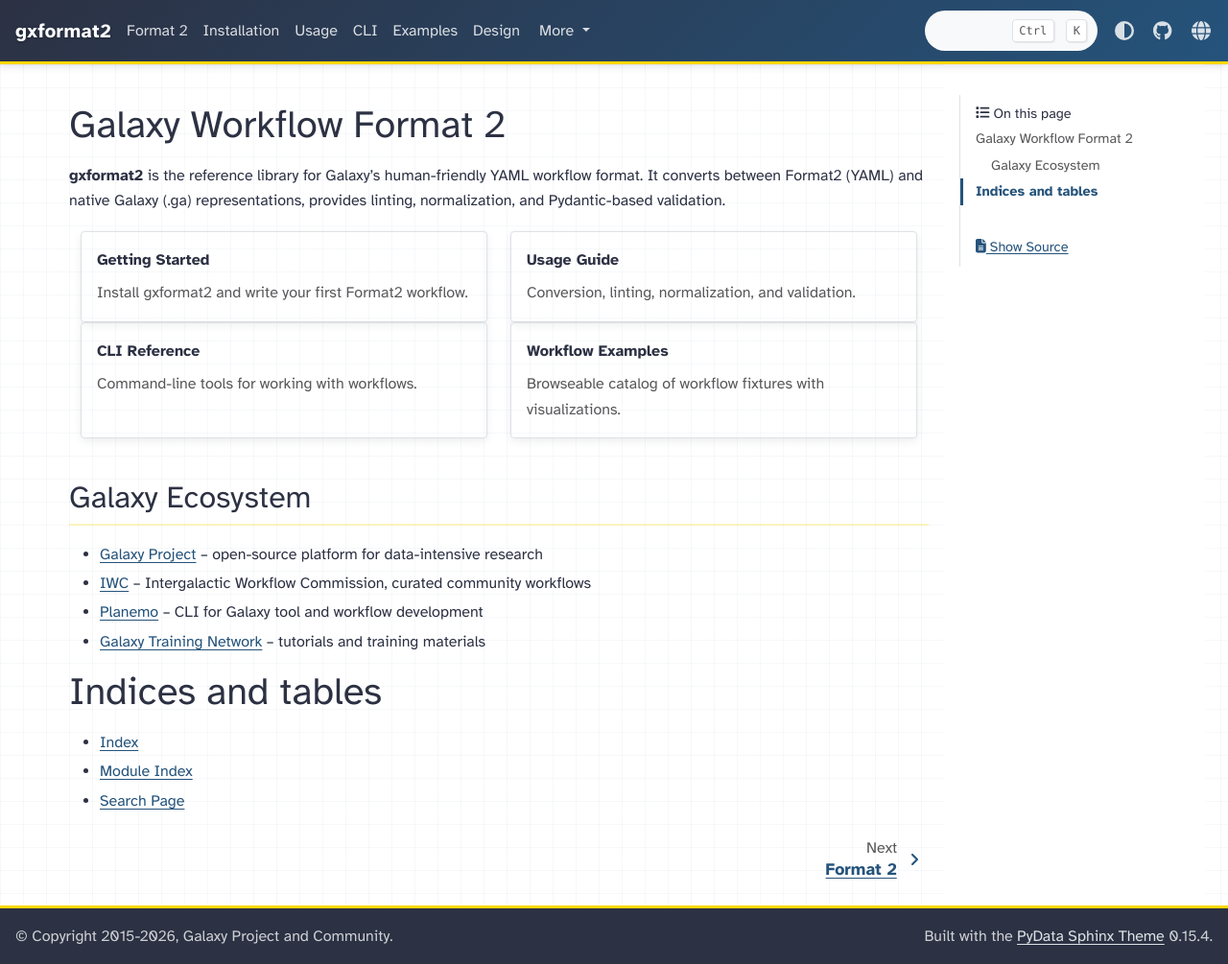
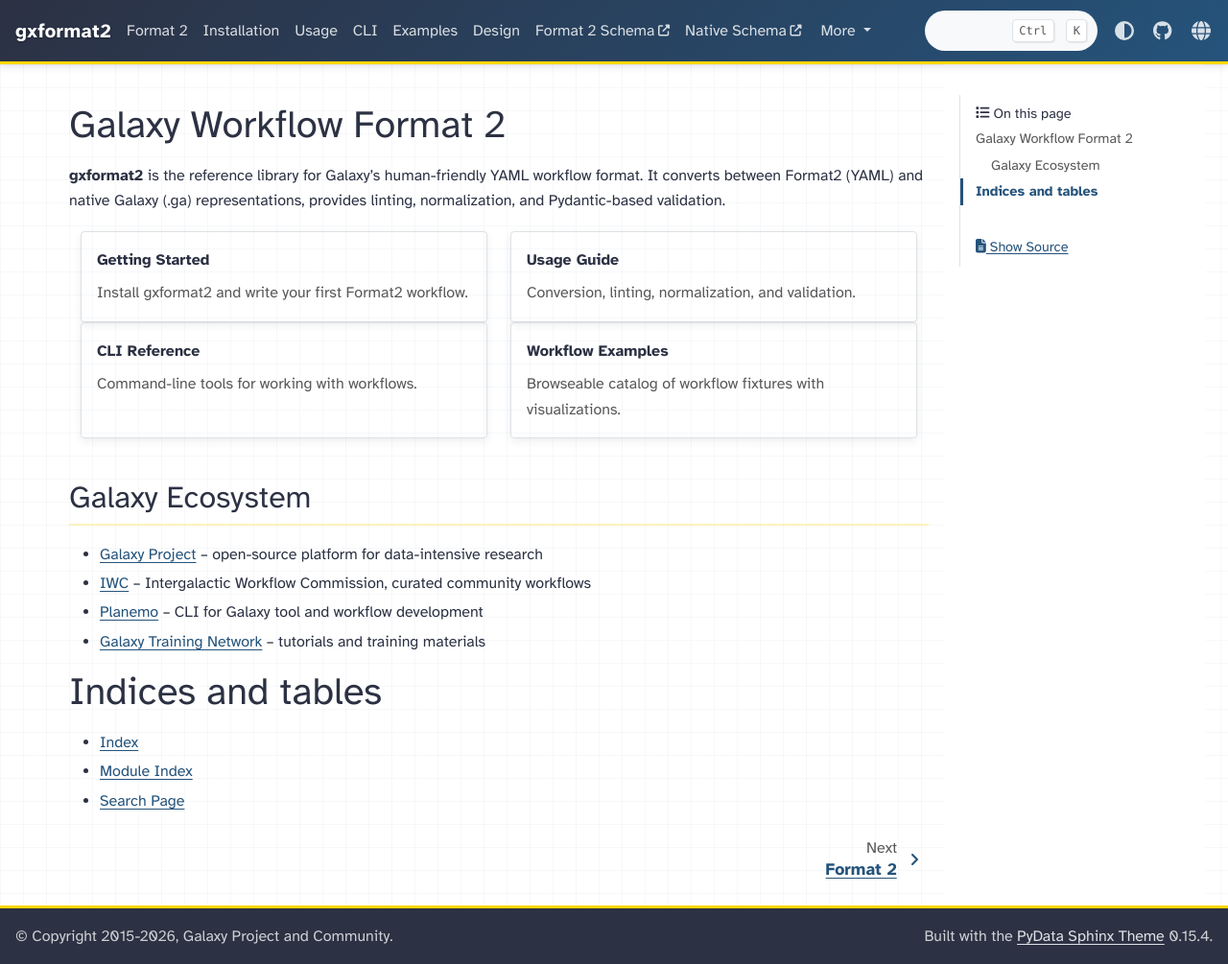
Before and after one commit to galaxyproject/gxformat2, a Sphinx documentation site: the page built from docs/index.rst, in a window 1280 px wide and 1005 px high. Shown: the whole window at 96% size. Built offline with Sphinx 7.4.7 and the PyData theme 0.15.4, drawn with Linux system fonts in a browser that asks for light colours.

Commit message:
Promote schema HTMLs to sphinx navbar
Add Format 2 Schema and Native Schema as top-level navbar items
via toctree external URLs. Bump header_links_before_dropdown to 8
so they render inline alongside Examples/Design.

Co-Authored-By: Claude Opus 4.6 (1M context) <noreply@anthropic.com>

```diff
--- a/docs/conf.py
+++ b/docs/conf.py
@@ -49,7 +49,7 @@ html_theme_options = {
     "logo": {
         "text": "gxformat2",
     },
-    "header_links_before_dropdown": 6,
+    "header_links_before_dropdown": 8,
     "pygment_light_style": "default",
     "navbar_align": "left",
     "show_prev_next": True,
--- a/docs/index.rst
+++ b/docs/index.rst
@@ -48,6 +48,8 @@ linting, normalization, and Pydantic-based validation.
 
    Examples <examples>
    Design <design>
+   Format 2 Schema <https://galaxyproject.github.io/gxformat2/v19_09.html>
+   Native Schema <https://galaxyproject.github.io/gxformat2/native_v0_1.html>
 
 .. toctree::
    :maxdepth: 2
```
